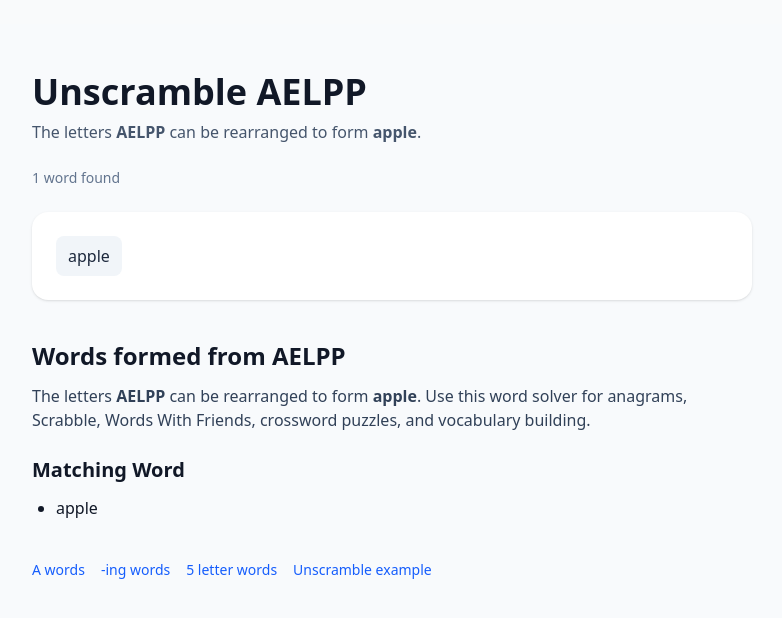
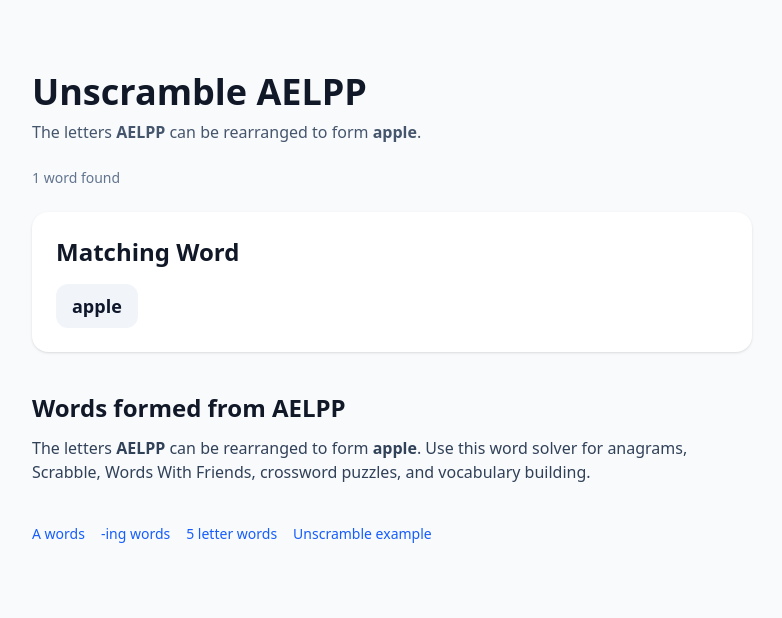
Before and after one commit to vmanglore/unscramble-word-app, a Next.js app: page /unscramble/aelpp in a window 1280 px wide. Shown: the top 618 px of the page, without its empty margins (248-1030 px from the left). Built offline with nearby package versions, Linux system fonts and the light colour scheme.

Commit message:
Polish unscramble results UI

```diff
--- a/app/unscramble/[letters]/page.tsx
+++ b/app/unscramble/[letters]/page.tsx
@@ -30,11 +30,14 @@ export default async function Page({ params }: Props) {
   const words = getUnscramble(decodedLetters);
   const topResult = words[0];
   const hasSingleResult = words.length === 1;
+  const sortedWords = [...words].sort((a, b) => {
+    if (a.length !== b.length) return b.length - a.length;
+    return a.localeCompare(b);
+  });
 
   return (
     <main className="min-h-screen bg-slate-50">
       <div className="max-w-3xl mx-auto px-6 py-12">
-        {/* Header */}
         <h1 className="text-4xl font-bold mb-2">
           Unscramble {displayLetters}
         </h1>
@@ -53,21 +56,23 @@ export default async function Page({ params }: Props) {
           )}
         </p>
 
-        {/* Stats */}
         <div className="mb-6 text-sm text-slate-500">
           {words.length} {words.length === 1 ? "word" : "words"} found
         </div>
 
-        {/* Results */}
         <div className="bg-white rounded-2xl shadow p-6">
+          <h2 className="text-2xl font-semibold mb-4">
+            {words.length === 1 ? "Matching Word" : "Matching Words"}
+          </h2>
+
           {words.length === 0 ? (
             <p className="text-slate-500">No words found.</p>
           ) : (
-            <div className="flex flex-wrap gap-2">
-              {words.map((word) => (
+            <div className="flex flex-wrap gap-3">
+              {sortedWords.map((word) => (
                 <span
                   key={word}
-                  className="px-3 py-2 bg-slate-100 rounded-lg text-slate-800 font-medium"
+                  className="px-4 py-2 bg-slate-100 rounded-xl text-slate-900 font-semibold text-lg"
                 >
                   {word}
                 </span>
@@ -76,7 +81,6 @@ export default async function Page({ params }: Props) {
           )}
         </div>
 
-        {/* SEO Content */}
         <section className="mt-10 prose max-w-none">
           <h2 className="text-2xl font-semibold mb-3">
             Words formed from {displayLetters}
@@ -99,23 +103,8 @@ export default async function Page({ params }: Props) {
               </>
             )}
           </p>
-
-          {words.length > 0 && (
-            <>
-              <h3 className="text-xl font-semibold mt-6 mb-3">
-                {hasSingleResult ? "Matching Word" : "Matching Words"}
-              </h3>
-
-              <ul className="list-disc pl-6">
-                {words.map((word) => (
-                  <li key={`list-${word}`}>{word}</li>
-                ))}
-              </ul>
-            </>
-          )}
         </section>
 
-        {/* RELATED LINKS (FIXED POSITION) */}
         <div className="mt-10">
           <RelatedLinks />
         </div>
```
